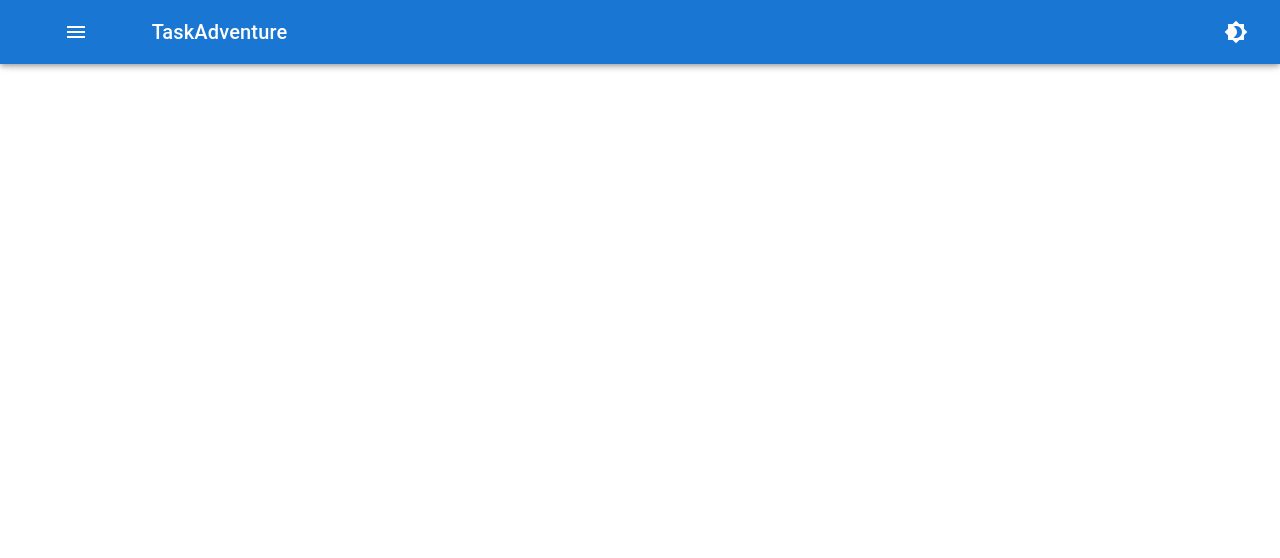
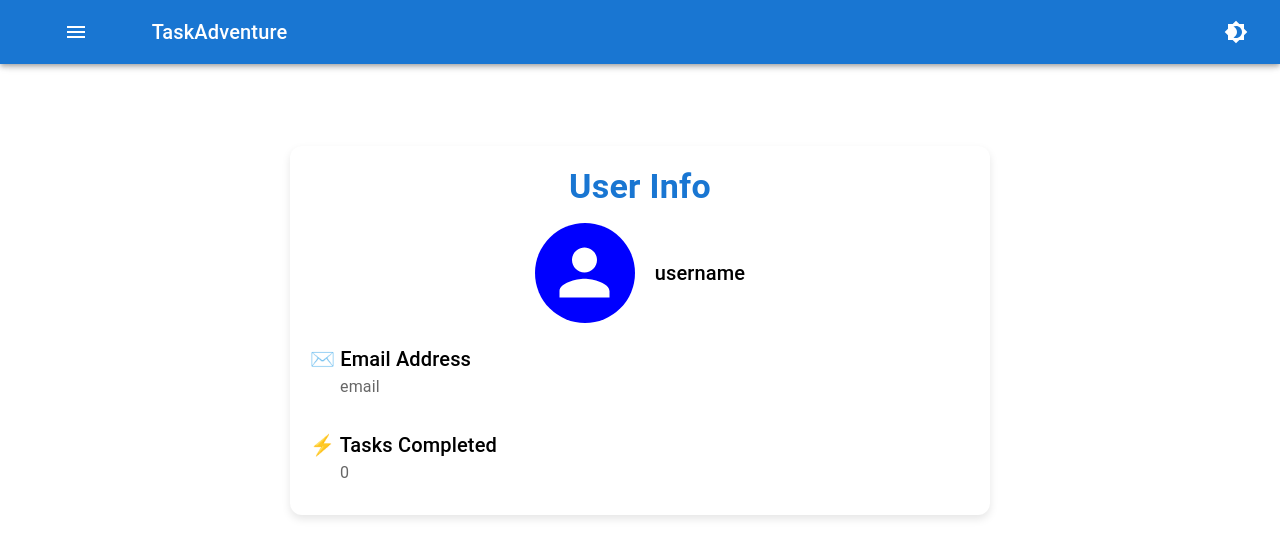
Before and after one commit to Lifsaa/TaskAdventure, a React (Vite) app in the folder packages/frontend/: page /userinfo in a window 1280 px wide. Before the commit this address had no page. Shown: the top 558 px of the page. Built offline with nearby package versions, Linux system fonts and the light colour scheme; no server answers.

Commit message:
Created user info page

```diff
--- a/packages/frontend/src/App.jsx
+++ b/packages/frontend/src/App.jsx
@@ -11,6 +11,7 @@ import Signup from "./pages/Signup";
 import CalendarPage from "./pages/CalendarPage";
 import StatsPage from "./pages/StatsPage";
 import ContactUsPage from "./pages/ContactUsPage";
+import UserInfo from "./pages/UserInfo";
 import Layout from "./components/Layout"; // Import Layout component
 import { createTheme, ThemeProvider, CssBaseline } from "@mui/material";
 
@@ -68,6 +69,7 @@ const App = () => {
             <Route path="/calendar" element={<CalendarPage token={token} />} />
             <Route path="/stats" element={<StatsPage token={token} />} />
             <Route path="/contact" element={<ContactUsPage />} />
+            <Route path="/userinfo" element={<UserInfo />} />
           </Routes>
         </Layout>
       </Router>
--- /dev/null
+++ b/packages/frontend/src/pages/UserInfo.jsx
@@ -0,0 +1,140 @@
+import React, { useState, useEffect } from "react";
+import styles from "../styles/TaskPage.module.css";
+import { useTheme } from "@mui/material/styles";
+import {
+  Box,
+  Typography,
+  Avatar,
+} from "@mui/material";
+
+const TaskPage = ({ token }) => {
+  const [username, setUsername] = useState("username");
+  const [email, setEmail] = useState("email");
+  const [tasks, setTasks] = useState([]);
+  const theme = useTheme(); // Get current theme
+
+  const API_BASE_URL = import.meta.env.VITE_API_BACKEND_URL;
+
+  // Fetch tasks from the backend
+  useEffect(() => {
+    const fetchTasks = async () => {
+      try {
+        const response = await fetch(`${API_BASE_URL}/tasks`, {
+          headers: { Authorization: `Bearer ${token}` },
+        });
+        if (response.ok) {
+          const data = await response.json();
+          setTasks(data);
+        } else {
+          console.error("Error fetching tasks");
+        }
+      } catch (error) {
+        console.error("Fetch error:", error);
+      }
+    };
+
+    const fetchUsername = async () => {
+      try {
+        const response = await fetch(`${API_BASE_URL}/username`, {
+          headers: { Authorization: `Bearer ${token}` },
+        });
+        if (response.ok) {
+          const data = await response.json();
+          setUsername(data);
+        } else {
+          console.error("Error fetching username");
+        }
+      } catch (error) {
+        console.error("Fetch error:", error);
+      }
+    };
+
+    fetchTasks();
+    fetchUsername();
+  }, [token]);
+
+
+
+
+  return (
+    <Box
+      sx={{
+        maxWidth: "700px",
+        margin: "50px auto",
+        padding: "20px",
+        fontFamily: "Arial, sans-serif",
+        backgroundColor: theme.palette.background.default,
+        borderRadius: "12px",
+        boxShadow:
+          theme.palette.mode === "dark"
+            ? "0 4px 8px rgba(255, 255, 255, 0.1)"
+            : "0 4px 8px rgba(0, 0, 0, 0.1)",
+        textAlign: "center",
+        color: theme.palette.text.primary,
+      }}
+    >
+      <Typography
+        variant="h4"
+        sx={{
+          fontWeight: "bold",
+          color: theme.palette.primary.main,
+          display: "flex",
+          alignItems: "center",
+          justifyContent: "center",
+          gap: "10px",
+          marginBottom: "15px",
+        }}
+      >
+         User Info
+      </Typography>
+
+      <div style={{ display: "inline-flex", alignItems:"center"}}>
+        <Avatar
+          sx={{ bgcolor: "blue", width: 100, height: 100 }}
+        />
+        <Typography variant="h6" sx={{ textAlign: "left", marginLeft: "20px" }}>
+          {username}
+        </Typography>
+
+      </div>
+
+      {/* Email Address */}
+      <Typography variant="h6" sx={{ textAlign: "left", marginTop: "20px" }}>
+        ✉️ Email Address
+      </Typography>
+      <Typography
+        sx={{ textAlign: "left", color: theme.palette.text.secondary, marginLeft:"30px"}}>
+        {email}
+      </Typography>
+      <Box
+        sx={{
+          display: "flex",
+          flexDirection: "column",
+          gap: "12px",
+          marginTop: "10px",
+        }}
+      >
+      </Box>
+
+      {/* Tasks Completed */}
+      <Typography variant="h6" sx={{ textAlign: "left", marginTop: "20px" }}>
+       ⚡ Tasks Completed
+      </Typography>
+      <Typography
+        sx={{ textAlign: "left", color: theme.palette.text.secondary, marginLeft: "30px"}}>
+        {tasks.length}
+      </Typography>
+      <Box
+        sx={{
+          display: "flex",
+          flexDirection: "column",
+          gap: "12px",
+          marginTop: "10px",
+        }}
+      >
+      </Box>
+    </Box>
+  );
+};
+
+export default TaskPage;
```
